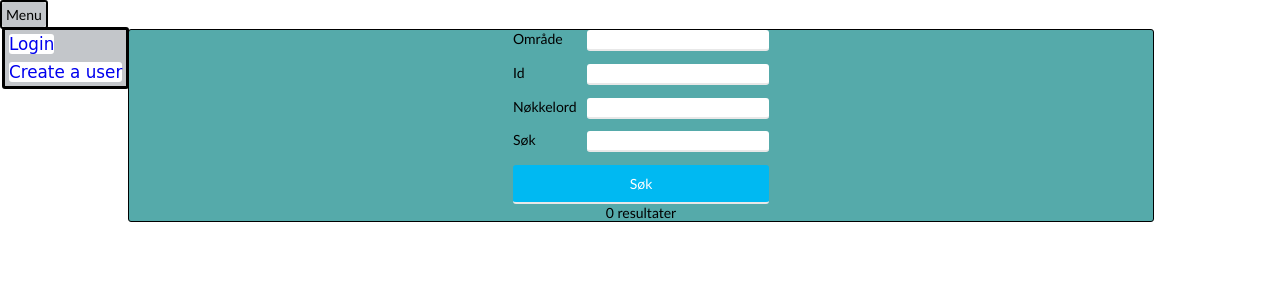
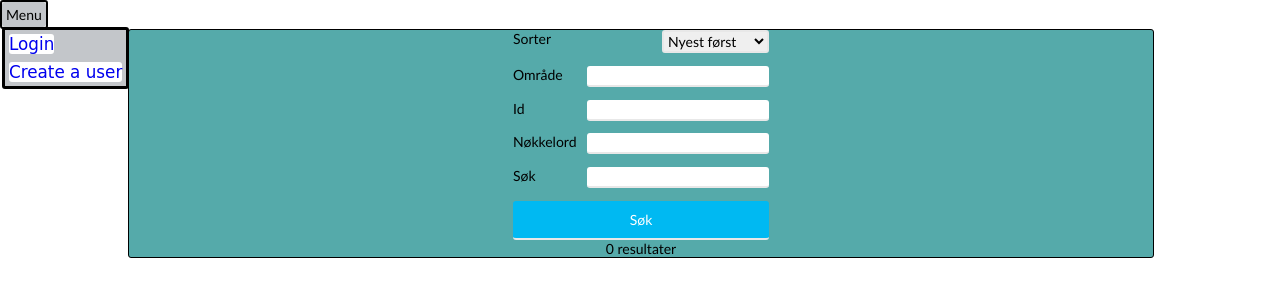
Before and after one commit to raSKTypeShit/callforduty, a PHP site: page /callforduty/ in a window 1280 px wide. Shown: the top 300 px of the page. Run offline with PHP 8.4, Linux system fonts and the light colour scheme; tables that the repository leaves empty or names only in its code hold one stand-in row (values such as "Sample post").

Commit message:
sortering i annonseviewer

```diff
--- a/callforduty/include/annonseviewer.php
+++ b/callforduty/include/annonseviewer.php
@@ -1,6 +1,28 @@
 <section id="annonseviewer">
     <section>
         <form action="?" method="get">
+            <section>
+                <label for="selectOrder">Sorter</label>
+                <select id="selectOrder" name="order">
+                    <?php
+                        if(isset($_GET["order"]) && $_GET["order"])
+                        {
+                            if($_GET["order"] == "new")
+                            {
+                                echo "<option value=\"new\">Nyest først</option><option value=\"old\">Gamlest først</option>";
+                            }
+                            else if($_GET["order"] == "old")
+                            {
+                                echo "<option value=\"old\">Gamlest først</option><option value=\"new\">Nyest først</option>";
+                            }
+                        }
+                        else
+                        {
+                            echo "<option value=\"new\">Nyest først</option><option value=\"old\">Gamlest først</option>";
+                        }
+                    ?>
+                </select>
+            </section>
             <section>
                 <label for="inputArea">Område</label>
                 <input id="inputArea" list="areaList" name="area">
@@ -39,7 +61,7 @@
         $statement = mysqli_stmt_init($conn);
 
     // Base sql query
-    $sql = "SELECT annonser.id AS annonseids, userID, user, title, descr, COLOR, area, public FROM annonser JOIN login ON  annonser.userID= login.id";
+    $sql = "SELECT annonser.id AS annonseids, userID, user, title, descr, COLOR, area, public, date FROM annonser JOIN login ON  annonser.userID= login.id";
         /* Nokkelord is set
         ifisset($_GET["nokkelord"])
         {
@@ -103,6 +125,18 @@
         // Kun hente de som er public
         $sql .= " WHERE annonser.public = 1";
 
+        if(isset($_GET["order"]) && $_GET["order"])
+        {
+            if($_GET["order"] == "new")
+            {
+                $sql .= " ORDER BY date DESC";
+            }
+            else if($_GET["order"] == "old")
+            {
+                $sql .= " ORDER BY date ASC";
+            }
+        }
+
         mysqli_stmt_prepare($statement, $sql);
 
         // Set up parameters for mysqli_stmt_bind_param
```
